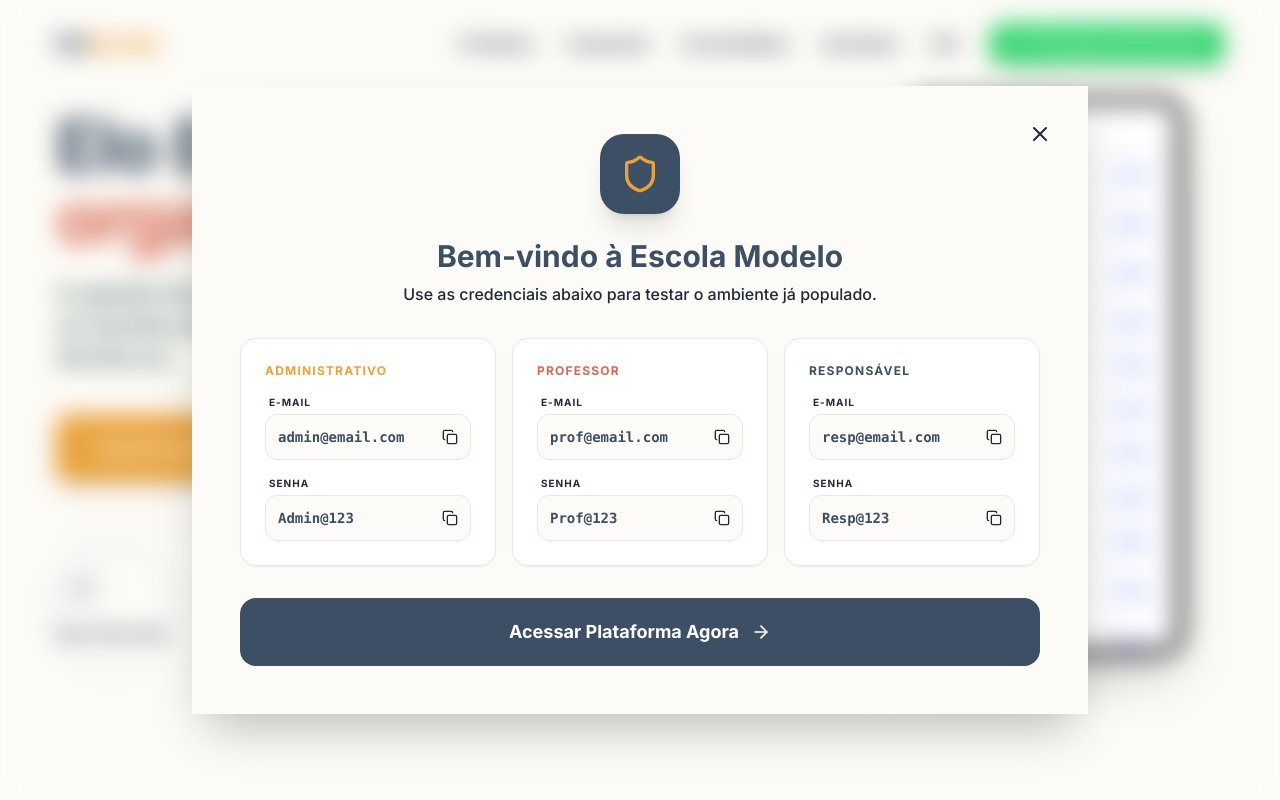
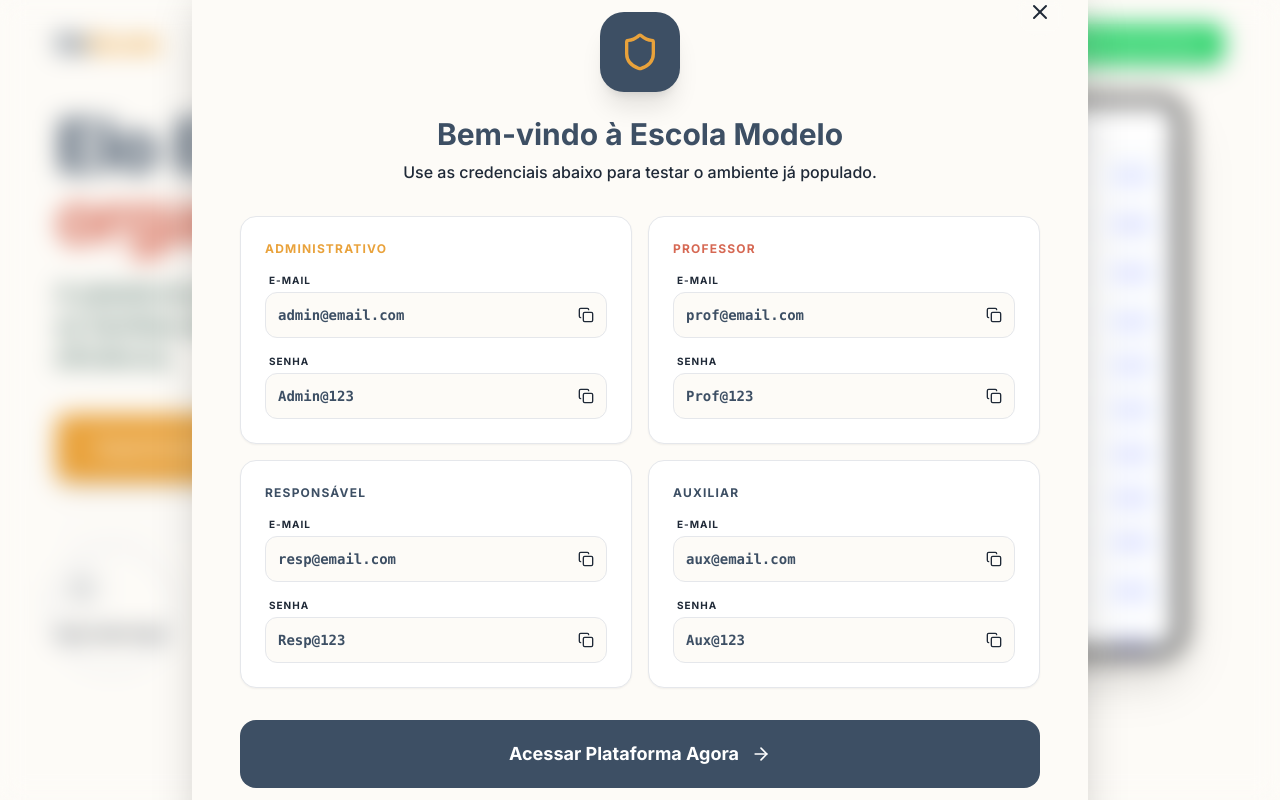
Before and after one commit to Alexseyf/elo-page, a React (Vite) app: page / in a window 1280 px wide. Both pictures are taken after a click on the button "Experimentar Gestão Inteligente". Shown: the top 800 px of the page. Built offline with nearby package versions, Linux system fonts and the light colour scheme; the HTML template or start-up script is replaced by a standard one.

Commit message:
✨ feat(hero): add AUXILIAR credentials

```diff
--- a/src/HeroSection.tsx
+++ b/src/HeroSection.tsx
@@ -186,7 +186,7 @@ const HeroSection: React.FC = () => {
               <h2 className="text-3xl font-extrabold text-forest mb-2">Bem-vindo à Escola Modelo</h2>
               <p className="text-forest/60 mb-8 font-medium">Use as credenciais abaixo para testar o ambiente já populado.</p>
 
-              <div className="grid grid-cols-1 sm:grid-cols-2 lg:grid-cols-3 gap-4 text-left mb-8">
+              <div className="grid grid-cols-2 gap-4 text-left mb-8">
                 <div className="bg-white p-6 rounded-2xl border border-forest/5 shadow-sm space-y-4">
                   <p className="text-xs font-black uppercase tracking-widest text-ochre">Administrativo</p>
                   <CopyableCredential label="E-mail" value="admin@email.com" />
@@ -199,11 +199,18 @@ const HeroSection: React.FC = () => {
                   <CopyableCredential label="Senha" value="Prof@123" />
                 </div>
 
-                <div className="bg-white p-6 rounded-2xl border border-forest/5 shadow-sm space-y-4 sm:col-span-2 lg:col-span-1">
+                <div className="bg-white p-6 rounded-2xl border border-forest/5 shadow-sm space-y-4">
                   <p className="text-xs font-black uppercase tracking-widest text-forest">Responsável</p>
                   <CopyableCredential label="E-mail" value="resp@email.com" />
                   <CopyableCredential label="Senha" value="Resp@123" />
                 </div>
+
+                <div className="bg-white p-6 rounded-2xl border border-forest/5 shadow-sm space-y-4">
+                  <p className="text-xs font-black uppercase tracking-widest text-forest">Auxiliar</p>
+                  <CopyableCredential label="E-mail" value="aux@email.com" />
+                  <CopyableCredential label="Senha" value="Aux@123" />
+                </div>
+
               </div>
 
               <a
```
